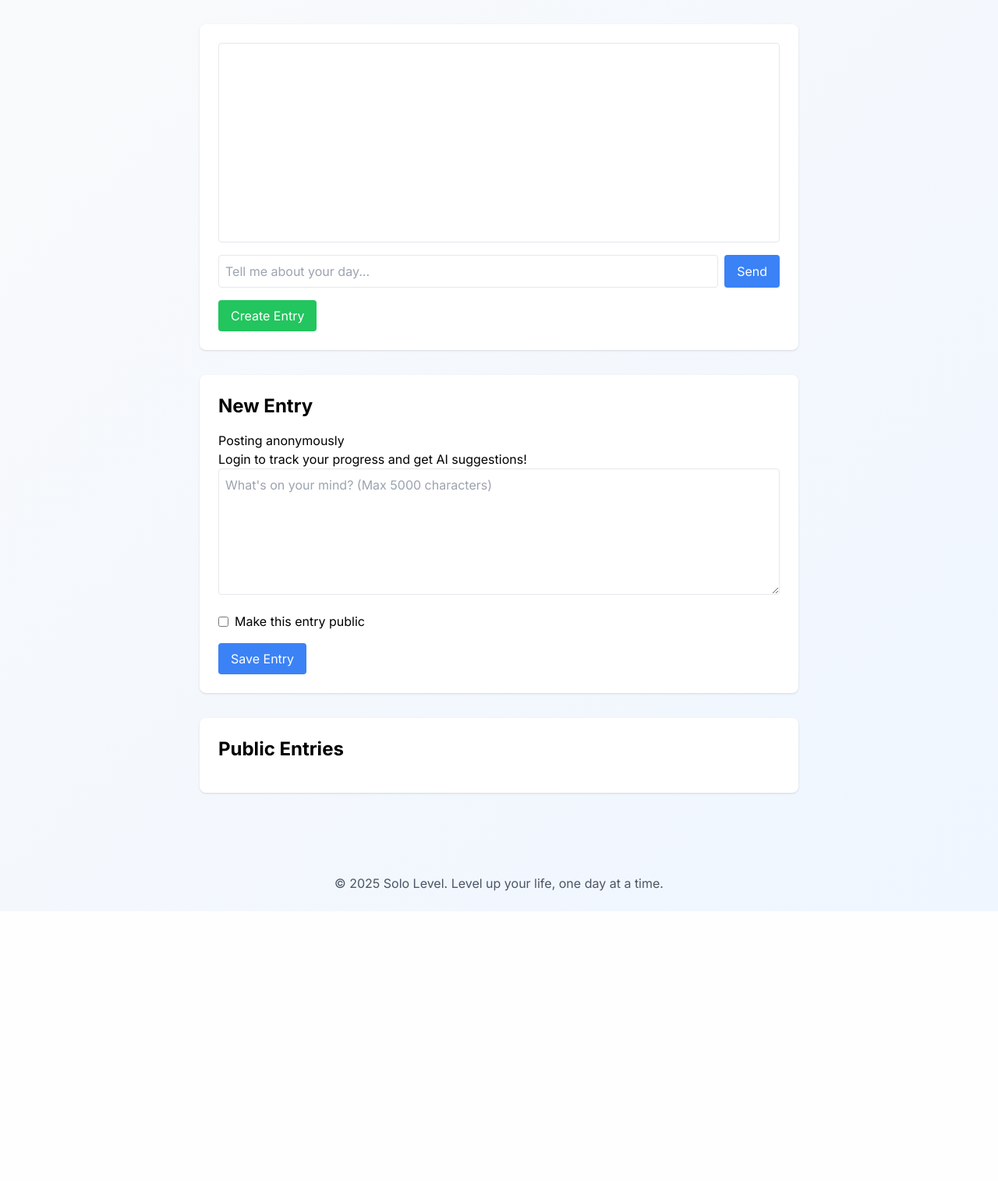
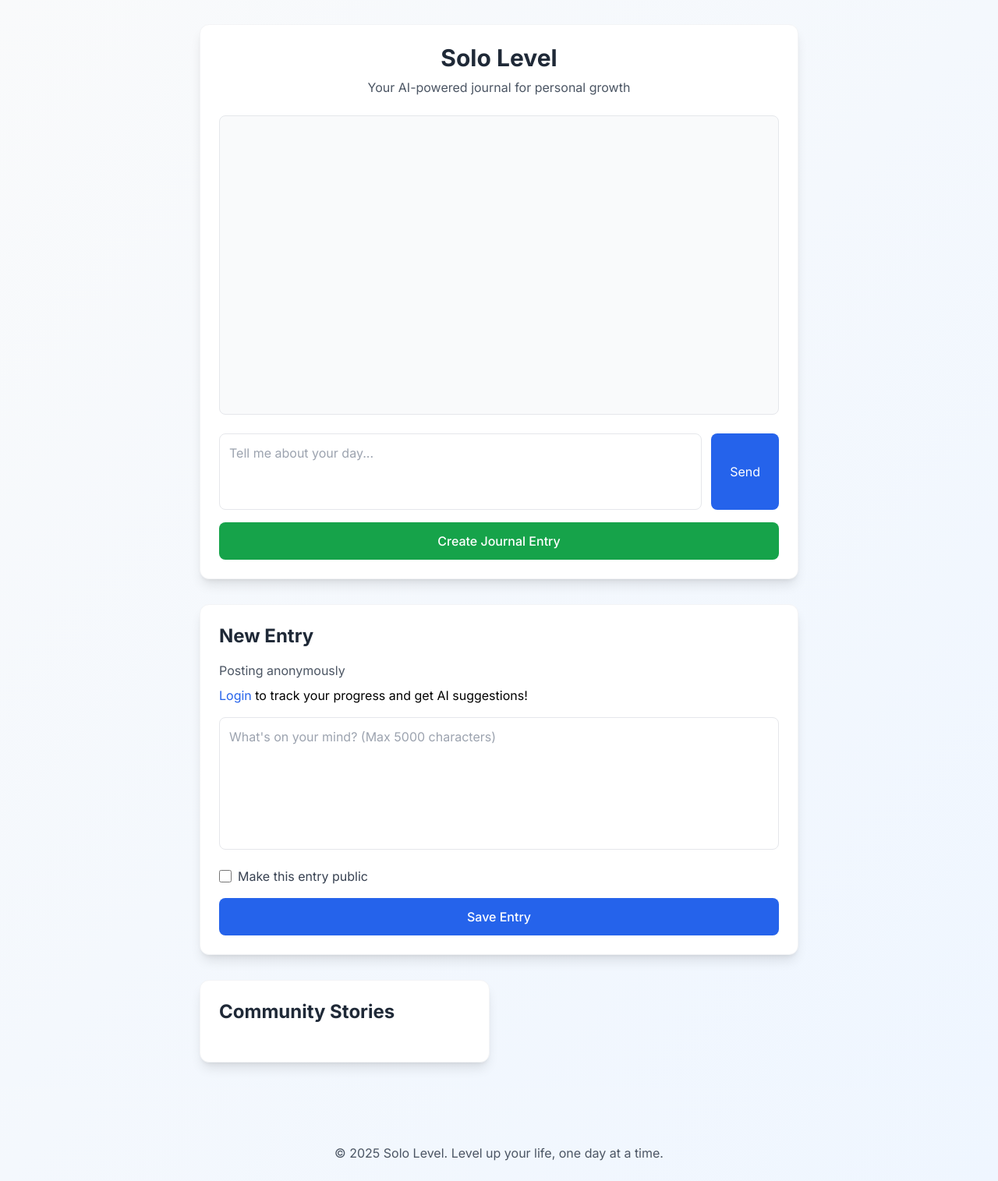
Before and after one commit to goforaditya/sololevel-alpha-one, a FastAPI app: page / in a window 1280 px wide. Shown: the part 65-1580 px from the top of the page at 78% size. Before the commit the page ends 1234 px from the top, so only its background shows below. Run offline with FastAPI, Linux system fonts and the light colour scheme; data that the repository does not hold is empty; parts of the project's set-up code (start-up, migrations or seed data) failed here and were passed over; some libraries are stand-ins or nearby versions.

Commit message:
Update home.html

```diff
--- a/templates/home.html
+++ b/templates/home.html
@@ -1,63 +1,110 @@
 {% extends "base.html" %}
 {% block title %}Home{% endblock %}
 {% block content %}
+<div class="min-h-screen bg-gradient-to-br from-gray-50 to-blue-50">
   <div class="container mx-auto px-4 py-8">
     <div class="max-w-3xl mx-auto space-y-8">
       <!-- Chat Interface -->
-    <div class="bg-white rounded-lg shadow p-6">
-      <div id="chat-messages" class="h-64 overflow-y-auto space-y-2 mb-4 border rounded p-2"></div>
-      <div class="flex gap-2">
-        <input type="text" id="message-input" class="flex-1 p-2 border rounded" placeholder="Tell me about your day...">
-        <button onclick="sendMessage()" class="bg-blue-500 text-white px-4 py-2 rounded">Send</button>
+      <div class="bg-white rounded-xl shadow-lg p-6 border border-gray-100">
+        <div class="text-center mb-6">
+          <h1 class="text-3xl font-bold text-gray-800">Solo Level</h1>
+          <p class="text-gray-600 mt-2">Your AI-powered journal for personal growth</p>
         </div>
-      <button onclick="createEntry()" class="mt-4 bg-green-500 text-white px-4 py-2 rounded">Create Entry</button>
+
+        <div id="chat-messages" class="h-96 overflow-y-auto space-y-4 mb-6 rounded-lg bg-gray-50 p-4 border">
+          <!-- Messages will be inserted here via JavaScript -->
         </div>
-    <!-- New Entry Section -->
-    <div class="bg-white rounded-lg shadow p-6">
-      <h2 class="text-2xl font-bold mb-4">New Entry</h2>
+
+        <div class="space-y-4">
+          <div class="flex gap-3">
+            <textarea
+              id="message-input"
+              class="flex-1 p-3 border rounded-lg resize-none focus:ring-2 focus:ring-blue-500 focus:border-blue-500"
+              rows="3"
+              placeholder="Tell me about your day..."
+            ></textarea>
+            <button
+              onclick="sendMessage()"
+              class="bg-blue-600 hover:bg-blue-700 text-white px-6 rounded-lg flex items-center justify-center transition-colors"
+            >
+              Send
+            </button>
+          </div>
+
+          <button
+            onclick="createEntry()"
+            class="w-full bg-green-600 hover:bg-green-700 text-white py-3 rounded-lg font-medium transition-colors"
+          >
+            Create Journal Entry
+          </button>
+        </div>
+      </div>
+
+      <!-- Manual Entry Section -->
+      <div class="bg-white rounded-xl shadow-lg p-6 border border-gray-100">
+        <h2 class="text-2xl font-bold mb-4 text-gray-800">New Entry</h2>
+        <div class="mb-4">
           {% if user %}
-        <p>Posting as: {{ user.username }}</p>
+            <p class="text-gray-600">Posting as: <span class="font-medium">{{ user.username }}</span></p>
           {% else %}
-        <p>Posting anonymously</p>
-        <p><a href="/login">Login</a> to track your progress and get AI suggestions!</p>
+            <p class="text-gray-600">Posting anonymously</p>
+            <p class="mt-2"><a href="/login" class="text-blue-600 hover:text-blue-700">Login</a> to track your progress and get AI suggestions!</p>
           {% endif %}
+        </div>
 
         <form action="/entries" method="POST" class="space-y-4">
-        <textarea name="content" rows="6" class="w-full p-2 border rounded" placeholder="What's on your mind? (Max 5000 characters)" required></textarea>
+          <textarea
+            name="content"
+            rows="6"
+            class="w-full p-3 border rounded-lg resize-none focus:ring-2 focus:ring-blue-500 focus:border-blue-500"
+            placeholder="What's on your mind? (Max 5000 characters)"
+            required
+          ></textarea>
           <div class="form-group">
-          <label class="flex items-center">
-            <input type="checkbox" name="is_public" class="mr-2">
-            Make this entry public
+            <label class="flex items-center hover:cursor-pointer">
+              <input type="checkbox" name="is_public" class="mr-2 w-4 h-4 text-blue-600">
+              <span class="text-gray-700">Make this entry public</span>
             </label>
           </div>
-        <button type="submit" class="bg-blue-500 text-white px-4 py-2 rounded">Save Entry</button>
+          <button type="submit" class="w-full bg-blue-600 hover:bg-blue-700 text-white py-3 rounded-lg font-medium transition-colors">
+            Save Entry
+          </button>
         </form>
       </div>
 
-    <!-- Entries Section -->
-    <div class="bg-white rounded-lg shadow p-6">
+      <!-- Entries Display -->
+      <div class="grid md:grid-cols-2 gap-6">
         {% if user %}
-        <h2 class="text-2xl font-bold mb-4">Your Entries</h2>
+        <!-- User Entries -->
+        <div class="bg-white rounded-xl shadow-lg p-6 border border-gray-100">
+          <h2 class="text-2xl font-bold mb-6 text-gray-800">Your Journey</h2>
+          <div class="space-y-4">
             {% for entry in user_entries %}
-          <div class="entry-card mb-4 p-4 border rounded">
-            <div class="entry-content">{{ entry.content }}</div>
-            <div class="entry-meta text-sm text-gray-600 mt-2">
+            <div class="entry-card bg-gray-50 rounded-lg p-4 hover:shadow-md transition-shadow">
+              <div class="entry-content text-gray-800">{{ entry.content }}</div>
+              <div class="entry-meta flex justify-between items-center mt-3 text-sm text-gray-600">
                 <span>{{ entry.created_at.strftime('%Y-%m-%d %H:%M') }}</span>
                 {% if entry.is_public %}
-                <span class="public-badge ml-2 px-2 py-1 bg-green-100 text-green-800 rounded-full">Public</span>
+                  <span class="px-2 py-1 bg-green-100 text-green-800 rounded-full text-xs">Public</span>
                 {% endif %}
               </div>
 
               {% if entry.activities %}
-            <div class="activities mt-4">
-              <h3 class="font-bold">Suggested Activities:</h3>
+              <div class="activities mt-4 border-t pt-4">
+                <h3 class="font-bold text-gray-800 mb-3">Suggested Activities:</h3>
                 {% for activity in entry.activities %}
-              <div class="activity-card mt-2 p-2 bg-gray-50 rounded">
-                <p>{{ activity.description }}</p>
-                <form action="/activities/{{ activity.id }}/progress" method="POST" class="mt-2">
-                  <input type="range" name="progress" min="0" max="100" value="{{ activity.progress }}" class="w-full">
-                  <input type="text" name="notes" placeholder="Add notes (optional)" value="{{ activity.notes or '' }}" class="w-full mt-2 p-1 border rounded">
-                  <button type="submit" class="mt-2 bg-blue-500 text-white px-3 py-1 rounded">Update Progress</button>
+                <div class="activity-card bg-white p-4 rounded-lg shadow-sm mb-3">
+                  <p class="text-gray-800 mb-3">{{ activity.description }}</p>
+                  <form action="/activities/{{ activity.id }}/progress" method="POST" class="space-y-3">
+                    <input type="range" name="progress" min="0" max="100" value="{{ activity.progress }}"
+                           class="w-full h-2 bg-gray-200 rounded-lg appearance-none cursor-pointer">
+                    <input type="text" name="notes" placeholder="Add notes (optional)"
+                           value="{{ activity.notes or '' }}"
+                           class="w-full p-2 border rounded-lg focus:ring-2 focus:ring-blue-500 focus:border-blue-500">
+                    <button type="submit"
+                            class="w-full bg-blue-600 hover:bg-blue-700 text-white py-2 rounded-lg font-medium transition-colors">
+                      Update Progress
+                    </button>
                   </form>
                 </div>
                 {% endfor %}
@@ -65,18 +112,26 @@
               {% endif %}
             </div>
             {% endfor %}
+          </div>
+        </div>
         {% endif %}
 
-      <h2 class="text-2xl font-bold mb-4">Public Entries</h2>
+        <!-- Public Entries -->
+        <div class="bg-white rounded-xl shadow-lg p-6 border border-gray-100">
+          <h2 class="text-2xl font-bold mb-6 text-gray-800">Community Stories</h2>
+          <div class="space-y-4">
             {% for entry in public_entries %}
-        <div class="entry-card mb-4 p-4 border rounded">
-          <div class="entry-content">{{ entry.content }}</div>
-          <div class="entry-meta text-sm text-gray-600 mt-2">
+            <div class="entry-card bg-gray-50 rounded-lg p-4 hover:shadow-md transition-shadow">
+              <div class="entry-content text-gray-800">{{ entry.content }}</div>
+              <div class="entry-meta flex justify-between items-center mt-3 text-sm text-gray-600">
                 <span>{{ entry.created_at.strftime('%Y-%m-%d %H:%M') }}</span>
-            <span class="public-badge ml-2 px-2 py-1 bg-green-100 text-green-800 rounded-full">Public</span>
+                <span class="px-2 py-1 bg-green-100 text-green-800 rounded-full text-xs">Public</span>
               </div>
             </div>
             {% endfor %}
+          </div>
+        </div>
+      </div>
     </div>
   </div>
 </div>
@@ -84,9 +139,28 @@
 <script>
 const messages = [];
 
+function displayMessage(role, content) {
+    const chatMessages = document.getElementById('chat-messages');
+    const messageDiv = document.createElement('div');
+    messageDiv.className = `flex ${role === 'user' ? 'justify-end' : 'justify-start'}`;
+
+    messageDiv.innerHTML = `
+        <div class="max-w-[80%] rounded-lg p-4 ${
+            role === 'user'
+                ? 'bg-blue-600 text-white'
+                : 'bg-white border text-gray-800'
+        }">
+            ${content}
+        </div>
+    `;
+
+    chatMessages.appendChild(messageDiv);
+    chatMessages.scrollTop = chatMessages.scrollHeight;
+}
+
 async function sendMessage() {
     const input = document.getElementById('message-input');
-    const message = input.value;
+    const message = input.value.trim();
     if (!message) return;
 
     messages.push({"role": "user", "content": message});
@@ -108,6 +182,8 @@ async function sendMessage() {
 }
 
 async function createEntry() {
+    if (messages.length === 0) return;
+
     const lastEntry = messages[messages.length - 1].content;
     const form = document.createElement('form');
     form.method = 'POST';
@@ -118,23 +194,23 @@ async function createEntry() {
     content.name = 'content';
     content.value = lastEntry;
 
+    const isPublic = document.createElement('input');
+    isPublic.type = 'hidden';
+    isPublic.name = 'is_public';
+    isPublic.value = 'false';
+
     form.appendChild(content);
+    form.appendChild(isPublic);
     document.body.appendChild(form);
     form.submit();
 }
 
-function displayMessage(role, content) {
-    const chatMessages = document.getElementById('chat-messages');
-    const messageDiv = document.createElement('div');
-    messageDiv.className = role === 'user' ? 'text-right' : 'text-left';
-    messageDiv.innerHTML = `
-        <div class="inline-block ${role === 'user' ? 'bg-blue-100' : 'bg-gray-100'} rounded-lg p-2 max-w-3/4">
-            ${content}
-        </div>
-    `;
-    chatMessages.appendChild(messageDiv);
-    chatMessages.scrollTop = chatMessages.scrollHeight;
+// Add event listener for Enter key
+document.getElementById('message-input').addEventListener('keypress', function(e) {
+    if (e.key === 'Enter' && !e.shiftKey) {
+        e.preventDefault();
+        sendMessage();
     }
+});
 </script>
-
 {% endblock %}
```
Lines whose indentation alone changed are shown as unchanged.
